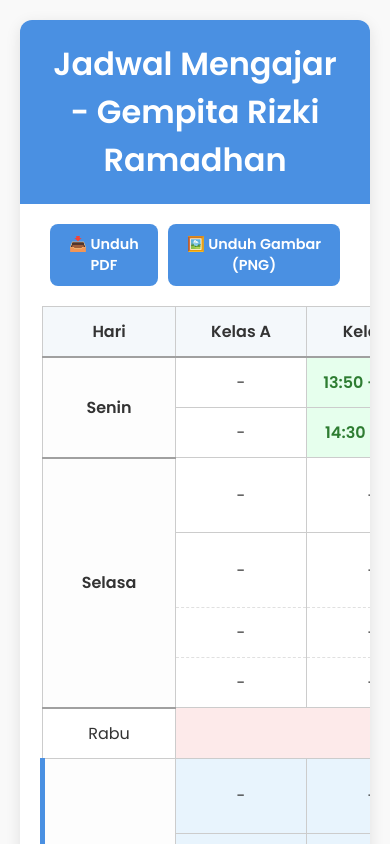
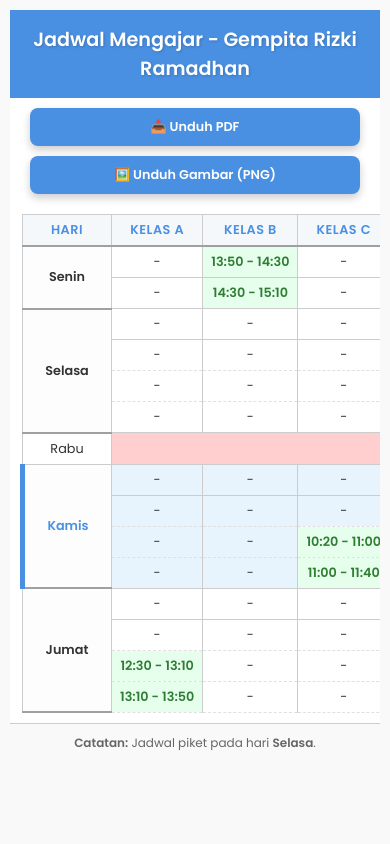
Before and after one commit to schedule-Duplay/schedule-Duplay.github.io, a plain HTML site: page index.html in a window 390 px wide. Shown: the top 844 px of the page. Drawn offline with nearby package versions, Linux system fonts and the light colour scheme.

Commit message:
add ; css

```diff
--- a/style.css
+++ b/style.css
@@ -7,74 +7,119 @@
     --highlight-color: #E8F4FD;
     --holiday-color: #fdeaea;
     --class-active-bg: #e6ffed;
+    --text-dark: #333;
+    --text-light: #666;
 }
 
 body {
     font-family: 'Poppins', sans-serif;
     background-color: #f9f9f9;
-    color: var(--header-color);
+    color: var(--text-dark);
     margin: 0;
-    padding: 20px;
+    padding: 20px; /* Padding standar untuk desktop */
     display: flex;
     justify-content: center;
     align-items: flex-start;
     min-height: 100vh;
+    box-sizing: border-box; /* Pastikan padding termasuk dalam lebar/tinggi */
 }
 
 .container {
     width: 100%;
-    max-width: 1200px;
+    max-width: 1200px; /* Lebar maksimal default untuk desktop */
     background-color: #ffffff;
     border-radius: 12px;
-    box-shadow: 0 4px 15px rgba(0, 0, 0, 0.1);
+    box-shadow: 0 8px 20px rgba(0, 0, 0, 0.15); /* Bayangan lebih dalam */
     overflow: hidden;
+    transform: translateY(0); /* Untuk animasi awal */
+    opacity: 1; /* Untuk animasi awal */
+    animation: fadeInSlideUp 0.8s ease-out; /* Animasi saat load */
+}
+
+@keyframes fadeInSlideUp {
+    from {
+        opacity: 0;
+        transform: translateY(20px);
+    }
+    to {
+        opacity: 1;
+        transform: translateY(0);
+    }
 }
 
 header {
     background-color: var(--primary-color);
     color: white;
-    padding: 20px 30px;
+    padding: 25px 30px; /* Padding sedikit lebih besar */
     text-align: center;
+    border-top-left-radius: 12px;
+    border-top-right-radius: 12px;
+    animation: slideInTop 0.6s ease-out; /* Animasi untuk header */
+}
+
+@keyframes slideInTop {
+    from {
+        transform: translateY(-50px);
+        opacity: 0;
+    }
+    to {
+        transform: translateY(0);
+        opacity: 1;
+    }
 }
 
 h1 {
     margin: 0;
-    font-size: 2em;
+    font-size: 2.2em; /* Ukuran font judul lebih besar */
+    text-shadow: 1px 1px 3px rgba(0, 0, 0, 0.2);
 }
 
 .table-container {
-    overflow-x: auto;
-    padding: 20px;
+    overflow-x: auto; /* Tetap perlu untuk desktop/tablet jika tabel terlalu lebar */
+    padding: 25px; /* Padding standar */
 }
 
 table {
     width: 100%;
     border-collapse: collapse;
     text-align: center;
+    font-size: 1em; /* Ukuran font default untuk tabel */
+    animation: fadeIn 1s ease-out 0.2s forwards; /* Animasi fadeIn untuk tabel */
+    opacity: 0; /* Mulai dari tidak terlihat */
+}
+
+@keyframes fadeIn {
+    from { opacity: 0; }
+    to { opacity: 1; }
 }
 
 th,
 td {
-    padding: 12px 15px;
+    padding: 12px 15px; /* Padding standar */
     border: 1px solid var(--border-color);
     vertical-align: middle;
-    min-width: 100px;
+    min-width: 100px; /* Lebar minimum default */
 }
 
 thead th {
     background-color: var(--secondary-color);
     font-weight: 600;
     border-bottom: 2px solid #a0a0a0;
+    color: var(--primary-color);
+    text-transform: uppercase;
+    letter-spacing: 0.5px;
 }
 
 tbody td[rowspan] {
     background-color: #fdfdfd;
     font-weight: 600;
     border-bottom: 2px solid #a0a0a0;
+    color: var(--text-dark);
 }
 
 tbody tr:hover {
-    background-color: #f5f5f5;
+    background-color: #e0e9f0; /* Efek hover yang lebih menarik */
+    transition: background-color 0.3s ease;
 }
 
 .sub-row td {
@@ -86,14 +131,18 @@ tr:not(.sub-row)+.sub-row td {
     border-top: 1px dashed var(--sub-border-color);
 }
 
-
 .class-slot {
     background-color: var(--class-active-bg);
     color: #2E7D32;
     font-weight: 600;
-    /* Tambahan penting untuk positioning tooltip */
     position: relative;
     cursor: pointer;
+    transition: all 0.2s ease-in-out; /* Transisi untuk efek hover */
+}
+
+.class-slot:hover {
+    transform: scale(1.03); /* Sedikit membesar saat hover */
+    box-shadow: 0 4px 10px rgba(0, 0, 0, 0.1);
 }
 
 .holiday {
@@ -101,10 +150,19 @@ tr:not(.sub-row)+.sub-row td {
     color: #c62828;
     font-style: italic;
     font-weight: 600;
+    animation: pulseHoliday 1.5s infinite alternate; /* Animasi pulse */
 }
+
+@keyframes pulseHoliday {
+    from { background-color: var(--holiday-color); }
+    to { background-color: #ffcccc; }
+}
+
 
 .current-day {
     background-color: var(--highlight-color) !important;
+    border-left: 5px solid var(--primary-color);
+    transition: background-color 0.5s ease-in-out;
 }
 
 .current-day td.active-day-cell {
@@ -113,11 +171,11 @@ tr:not(.sub-row)+.sub-row td {
 }
 
 .schedule-notes {
-    padding: 15px 30px;
+    padding: 20px 30px;
     background-color: #f9f9f9;
     border-top: 1px solid var(--border-color);
     font-size: 0.9em;
-    color: #555;
+    color: var(--text-light);
     text-align: center;
 }
 
@@ -129,58 +187,80 @@ tr:not(.sub-row)+.sub-row td {
 .actions-container {
     display: flex;
     justify-content: flex-end;
-    gap: 10px;
+    gap: 15px; /* Jarak antar tombol */
     margin-bottom: 20px;
-    padding: 0 10px;
+    padding: 0 25px; /* Padding yang konsisten */
+    animation: slideInRight 0.8s ease-out 0.4s forwards; /* Animasi untuk tombol */
+    opacity: 0; /* Mulai dari tidak terlihat */
 }
 
+@keyframes slideInRight {
+    from {
+        transform: translateX(50px);
+        opacity: 0;
+    }
+    to {
+        transform: translateX(0);
+        opacity: 1;
+    }
+}
+
+
 .actions-container button {
-    padding: 10px 15px;
+    padding: 12px 20px;
     font-family: 'Poppins', sans-serif;
-    font-size: 0.9em;
+    font-size: 0.95em;
     font-weight: 600;
     color: white;
     background-color: var(--primary-color);
     border: none;
     border-radius: 8px;
     cursor: pointer;
-    transition: background-color 0.3s, transform 0.2s;
+    transition: background-color 0.3s ease, transform 0.2s ease, box-shadow 0.3s ease;
+    box-shadow: 0 4px 8px rgba(0, 0, 0, 0.2);
 }
 
 .actions-container button:hover {
     background-color: #3a7cc2;
-    transform: translateY(-2px);
+    transform: translateY(-3px);
+    box-shadow: 0 6px 12px rgba(0, 0, 0, 0.25);
 }
 
 .actions-container button:active {
     transform: translateY(0);
+    box-shadow: 0 2px 4px rgba(0, 0, 0, 0.15);
 }
 
 .actions-container button.loading {
     cursor: not-allowed;
     background-color: #a0a0a0;
+    transform: none;
+    box-shadow: none;
 }
 
 .classroom-redirect {
     text-align: center;
     margin-top: 40px;
+    padding-bottom: 20px; /* Sedikit padding di bawah */
 }
 
 .btn-classroom-link {
     display: inline-block;
-    padding: 12px 24px;
+    padding: 14px 28px;
     background-color: #1d4ed8;
     color: white;
     text-decoration: none;
     font-weight: 600;
     border-radius: 8px;
-    transition: background-color 0.3s ease;
+    transition: background-color 0.3s ease, transform 0.2s ease, box-shadow 0.3s ease;
+    box-shadow: 0 4px 8px rgba(0, 0, 0, 0.2);
 }
 
 .btn-classroom-link:hover {
     background-color: #1e40af;
+    transform: translateY(-3px);
+    box-shadow: 0 6px 12px rgba(0, 0, 0, 0.25);
 }
-
 
 @media print {
     .actions-container {
@@ -188,25 +268,27 @@ tr:not(.sub-row)+.sub-row td {
     }
 }
 
-/* Gaya untuk pop-up itu sendiri */
+/* Gaya untuk pop-up (tooltip) */
 .class-slot .tooltip-text {
     visibility: hidden;
     width: 120px;
-    background-color: #555;
+    background-color: rgba(0, 0, 0, 0.85); /* Latar belakang agak transparan */
     color: #fff;
     text-align: center;
     border-radius: 6px;
-    padding: 5px 0;
+    padding: 6px 0;
+    font-size: 0.85em; /* Ukuran font pop-up */
     position: absolute;
-    z-index: 1;
+    z-index: 1000; /* Pastikan di atas elemen lain */
     bottom: 125%;
     left: 50%;
     margin-left: -60px;
     opacity: 0;
-    transition: opacity 0.3s;
+    transition: opacity 0.3s ease, transform 0.3s ease;
+    transform: translateY(5px); /* Sedikit geser ke atas saat muncul */
+    box-shadow: 0 2px 8px rgba(0, 0, 0, 0.3);
 }
 
-/* Tanda panah ke bawah untuk pop-up */
 .class-slot .tooltip-text::after {
     content: "";
     position: absolute;
@@ -215,11 +297,100 @@ tr:not(.sub-row)+.sub-row td {
     margin-left: -5px;
     border-width: 5px;
     border-style: solid;
-    border-color: #555 transparent transparent transparent;
+    border-color: rgba(0, 0, 0, 0.85) transparent transparent transparent;
 }
 
-/* Tampilkan pop-up saat hover */
 .class-slot:hover .tooltip-text {
     visibility: visible;
     opacity: 1;
+    transform: translateY(0); /* Geser kembali ke posisi normal */
 }
+
+
+/* --- MEDIA QUERIES untuk Responsifitas HP --- */
+@media (max-width: 768px) { /* Untuk tablet dan ponsel */
+    body {
+        padding: 10px; /* Padding lebih kecil untuk layar kecil */
+    }
+
+    .container {
+        border-radius: 0; /* Hilangkan border-radius di ponsel untuk tampilan full-width */
+        box-shadow: none; /* Hilangkan bayangan di ponsel */
+    }
+
+    header {
+        padding: 15px 20px;
+        border-radius: 0; /* Hilangkan border-radius */
+    }
+
+    h1 {
+        font-size: 1.5em; /* Ukuran font judul lebih kecil di ponsel */
+    }
+
+    .table-container {
+        padding: 10px; /* Padding lebih kecil */
+        overflow-x: auto; /* Tetap pertahankan scroll horizontal untuk tabel */
+    }
+
+    table {
+        font-size: 0.8em; /* Ukuran font tabel lebih kecil di ponsel */
+        min-width: 600px; /* Atur lebar minimum agar tabel tidak terlalu rapat */
+        display: block; /* Agar scroll horizontal berfungsi */
+    }
+
+    th,
+    td {
+        padding: 6px 8px; /* Padding sel lebih kecil */
+        min-width: 70px; /* Lebar minimum kolom lebih kecil */
+        white-space: nowrap; /* Mencegah teks terpotong */
+    }
+
+    /* Styling khusus untuk baris hari agar lebih terlihat */
+    tbody td[rowspan] {
+        position: sticky; /* Agar kolom hari tetap terlihat saat scroll horizontal */
+        left: 0;
+        z-index: 2;
+        background-color: #fdfdfd; /* Pertahankan warna latar */
+        box-shadow: 2px 0 5px rgba(0,0,0,0.1); /* Bayangan kecil untuk efek sticky */
+    }
+
+    .actions-container {
+        flex-direction: column; /* Tombol jadi vertikal */
+        gap: 10px; /* Jarak antar tombol */
+        padding: 0 10px;
+    }
+
+    .actions-container button {
+        width: 100%; /* Tombol memenuhi lebar */
+        font-size: 0.9em;
+        padding: 10px 15px;
+    }
+
+    .schedule-notes {
+        padding: 10px 15px;
+        font-size: 0.75em;
+    }
+
+    .btn-classroom-link {
+        padding: 10px 20px;
+        font-size: 0.85em;
+    }
+
+    .class-slot .tooltip-text {
+        width: 100px; /* Lebar tooltip lebih kecil di ponsel */
+        font-size: 0.8em;
+        margin-left: -50px;
+        bottom: 115%; /* Sesuaikan posisi agar tidak tersembunyi */
+    }
+}
+
+/* Media Query untuk layar sangat kecil (misal: iPhone SE lama) */
+@media (max-width: 480px) {
+    h1 {
+        font-size: 1.2em;
+    }
+    .actions-container button,
+    .btn-classroom-link {
+        font-size: 0.8em;
+    }
+}
```
